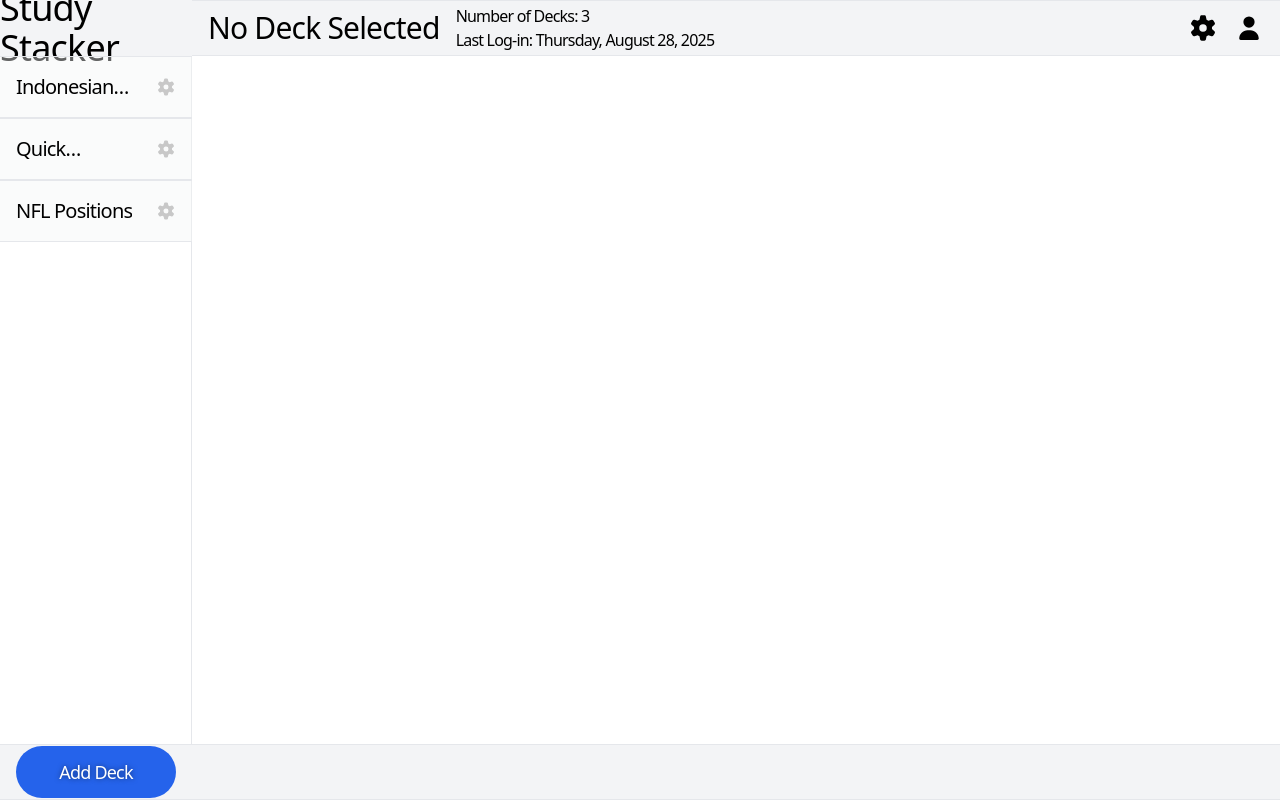
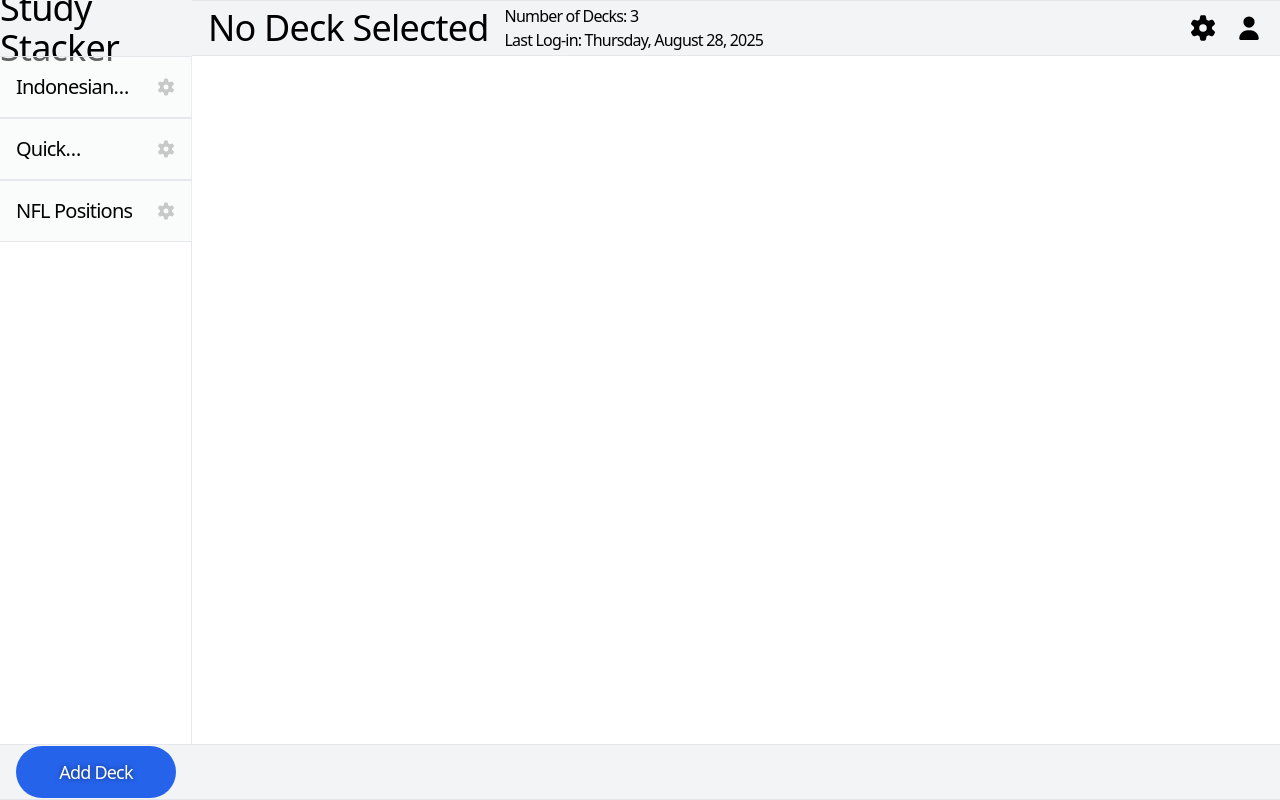
Before and after one commit to lseti1/AngularStudyStacker-123913, an Angular app: page / in a window 1280 px wide. Built offline with nearby package versions, Linux system fonts and the light colour scheme.

Commit message:
Styling: Minor select adjustments & font matching

```diff
--- a/src/app/main-layout/main-layout.html
+++ b/src/app/main-layout/main-layout.html
@@ -1,4 +1,4 @@
-<div class="h-screen w-full grid grid-rows-[7%_86%_7%]">
+<div class="h-screen w-full grid grid-rows-[7%_86%_7%] select-none">
     <app-top-bar [deckTitle]="selectedDeck?.title || ''" [deckSize]="selectedDeckFlashcardCount" [deckProficiency]="selectedDeckProficiency" [totalDecks]="totalNumberOfDecks"/>
     <app-flashcards-view class="relative" [flashcardsData]="selectedDeck?.flashcards || []" [deckData]="selectedDeck"/>
     <app-bottom-action-bar />
--- a/src/app/main-layout/top-bar/top-bar.html
+++ b/src/app/main-layout/top-bar/top-bar.html
@@ -9,7 +9,7 @@
     </div>
     } @else {
     <div class="flex flex-row items-center justify-center gap-4">
-        <h1 class="text-3xl">No Deck Selected</h1>
+        <h1 class="text-4xl font-light">No Deck Selected</h1>
         <div>
             <p>Number of Decks: {{ totalDecks }} </p>
             <p>Last Log-in: {{ currentDate | date:'fullDate'}}</p>
--- a/src/app/sidebar/decks-list/decks-list.html
+++ b/src/app/sidebar/decks-list/decks-list.html
@@ -1,6 +1,6 @@
 <div class="flex flex-col h-full w-full text-xl overflow-auto">
     @for (title of deckTitles; track title) {
-        <div (click)="onSelectDeckClick($index)" class="w-full text-black p-4 flex justify-between bg-gray-100/40 hover:bg-gray-100 cursor-pointer select-none duration-300 border-y ">
+        <div (click)="onSelectDeckClick($index)" class="w-full text-black p-4 flex justify-between bg-gray-100/40 hover:bg-gray-100 cursor-pointer duration-300 border-y ">
             <p class="line-clamp-1" title="{{ title }}">{{ title }}</p>
             <fa-icon (click)="onEditDeckClick($index, $event)" [icon]="faGear" class="flex justify-center items-center text-black/20 hover:text-black duration-300 cursor-pointer text-base"></fa-icon>
         </div>
--- a/src/app/sidebar/sidebar.html
+++ b/src/app/sidebar/sidebar.html
@@ -1,4 +1,4 @@
-<div class="bg-white h-screen w-full text-white grid grid-rows-[7%_86%_7%] border-r border-gray-200">
+<div class="bg-white h-screen w-full text-white grid grid-rows-[7%_86%_7%] border-r border-gray-200 select-none">
     <h1 (click)="selectedDeckService.setSelectedDeck(false, 0)" class="flex justify-center items-center text-4xl text-black cursor-pointer bg-gray-100">Study Stacker</h1>
     <app-decks-list [deckTitles]="deckTitles"/>
     <app-add-deck-options />
```
